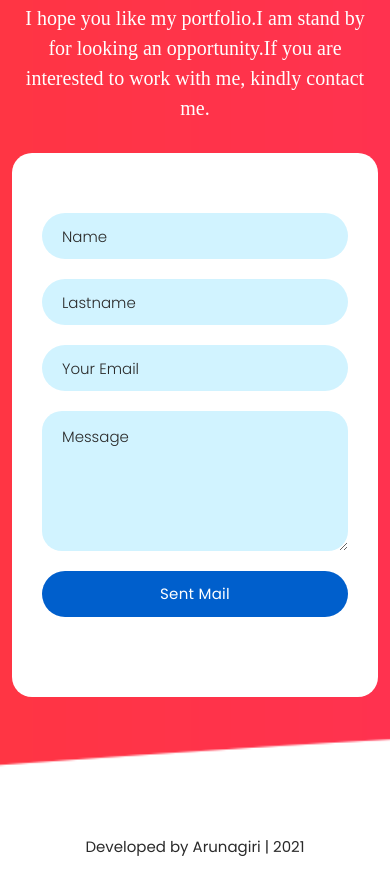
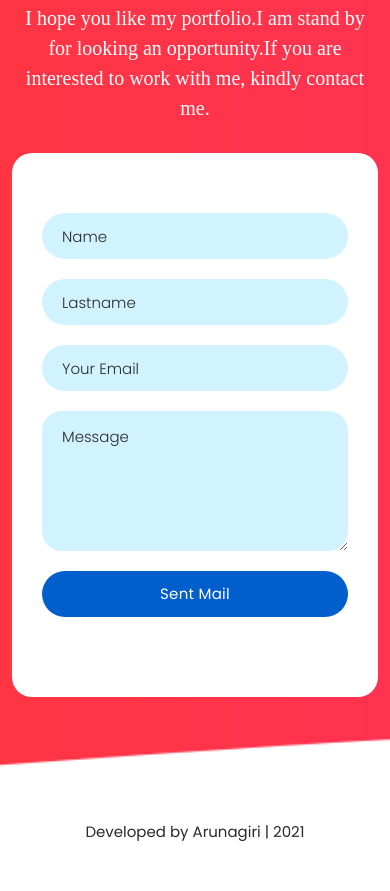
Before and after one commit to Arunagiri0512/MyBlog, a plain HTML site: page index.html in a window 390 px wide. Shown: the part 6844-7735 px from the top of the page. Drawn offline with Linux system fonts and the light colour scheme.

Commit message:
Update blog.css

```diff
--- a/assets/css/blog.css
+++ b/assets/css/blog.css
@@ -1601,7 +1601,7 @@ footer .item.social>a:hover {
 
 footer p {
   text-align: center;
-  margin: 30px 0px 20px 0px;
+  margin: 0px 0px 0px 0px;
 }
 
 footer p a {
@@ -1745,7 +1745,7 @@ responsive
     display: none;
   }
   footer p {
-    margin: 15px 0px 15px 0px;
+    margin: 0px 0px 0px 0px;
   }
 }
 
```
